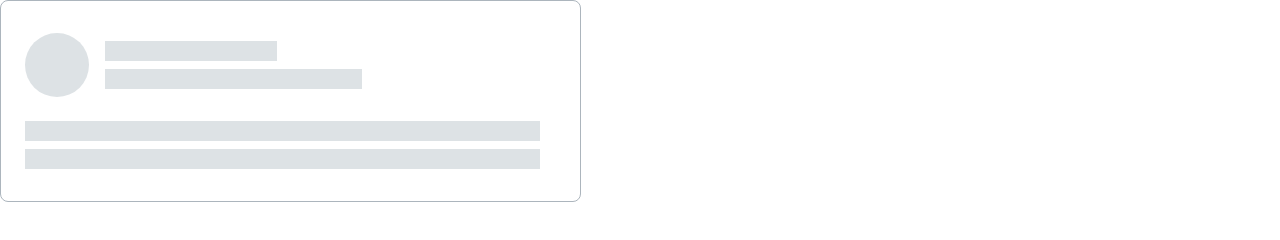
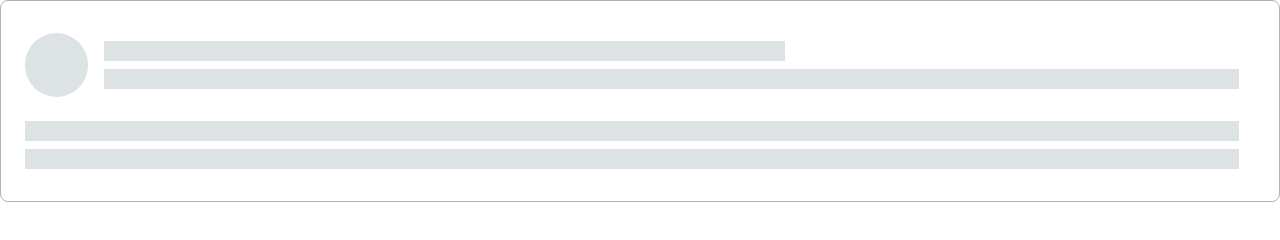
Before and after one commit to js-tasks-ru/htmlcss-20230227_evgeniy-gartsev, a website: page 04-lection2/02-skeleton/index.html in a window 1280 px wide. Drawn offline with Linux system fonts and the light colour scheme.

Commit message:
Review 1

```diff
--- a/04-lection2/02-skeleton/skeleton.css
+++ b/04-lection2/02-skeleton/skeleton.css
@@ -3,7 +3,7 @@
   background: var(--white);
   border: 1px solid var(--gray-3);
   border-radius: 8px;
-  display: inline-block;
+  display: block;
 }
 
 .skeleton__header {
@@ -19,10 +19,14 @@
   border-radius: 32px;
 }
 
+.skeleton__titles {
+  flex-basis: calc(100% - 64px)
+}
+
 .skeleton__line {
   background: var(--gray-2);
   height: 20px;
-  width: 172px;
+  width: 60%;
   margin-bottom: 8px;
 }
 
@@ -31,11 +35,11 @@
 }
 
 .skeleton__line_middle {
-  width: 257px;
+  width: 100%;
 }
 
 .skeleton__line_long {
-  width: 515px;
+  width: 100%;
 }
 
 .skeleton__description {
```
